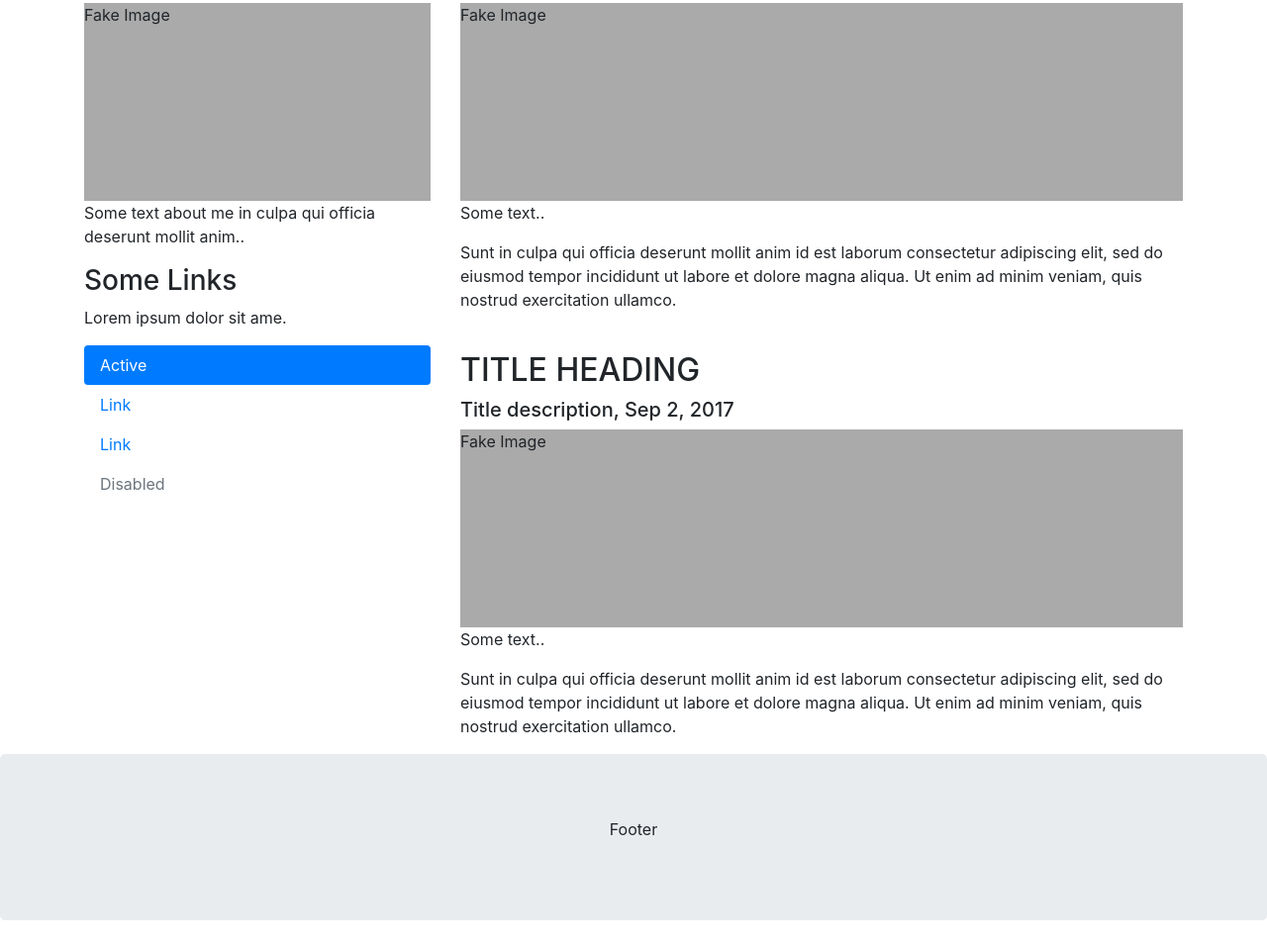
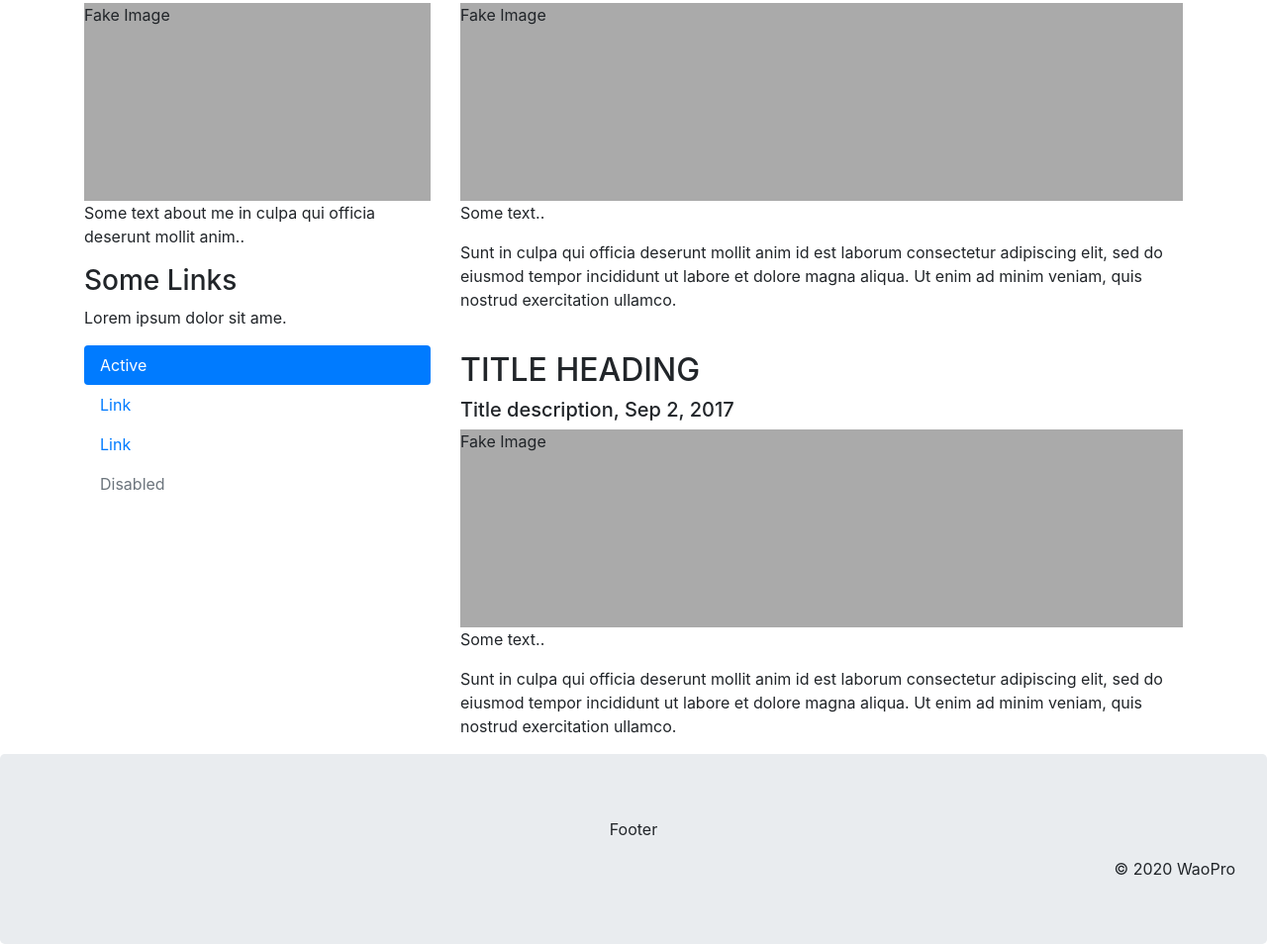
Before and after one commit to edwarvilchez/talllergit, a plain HTML site: page index.html in a window 1280 px wide. Shown: the part 385-1339 px from the top of the page at 99% size. Before the commit the page ends 1315 px from the top, so only its background shows below. Drawn offline with nearby package versions, Linux system fonts and the light colour scheme.

Commit message:
Agregamos el copyright y el año

```diff
--- a/index.html
+++ b/index.html
@@ -85,6 +85,9 @@
 
 <div class="jumbotron text-center" style="margin-bottom:0">
   <p>Footer</p>
+  <div class="text-right">
+    &copy; 2020 WaoPro
+  </div>
 </div>
 
 </body>
```
